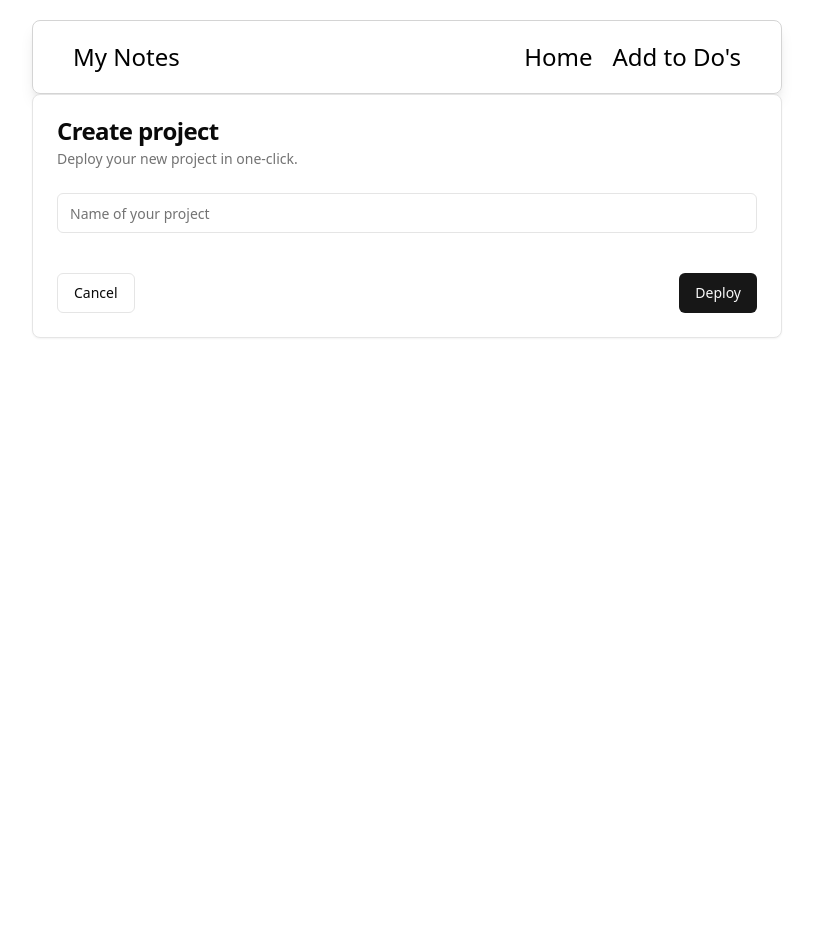
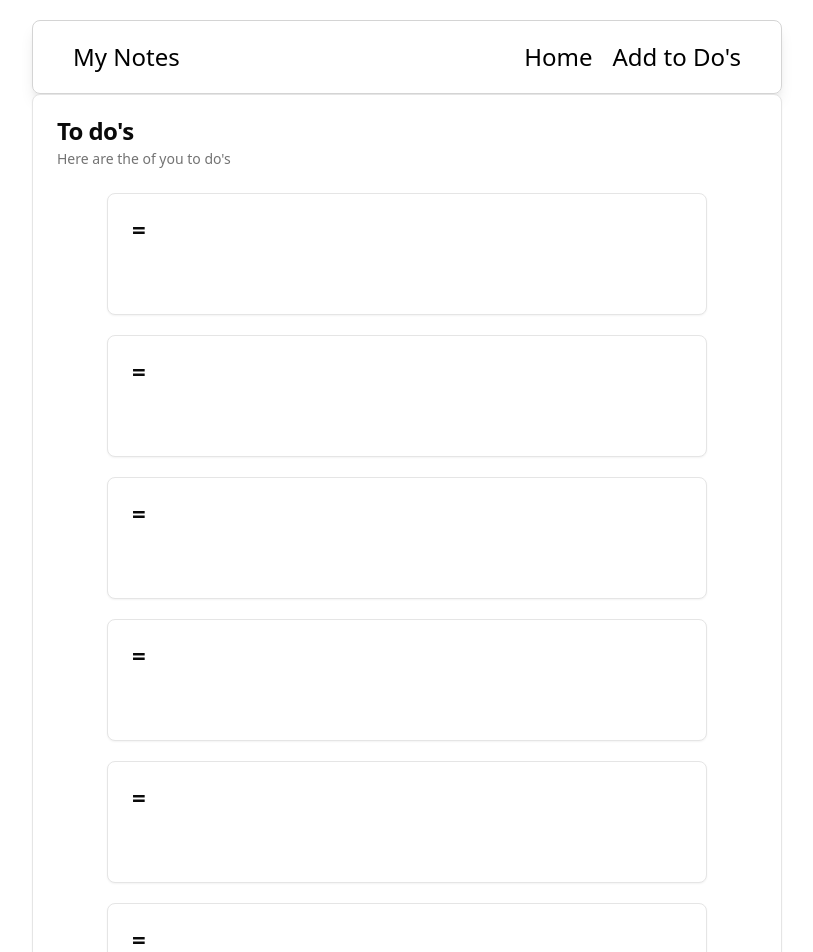
Before and after one commit to N-Berns/TodoList, a React (Vite) app: page / in a window 1280 px wide. Shown: the top 952 px of the page, without its empty margins (233-1046 px from the left). Before the commit the page ends 800 px from the top, so only its background shows below. Built offline with nearby package versions, Linux system fonts and the light colour scheme.

Commit message:
anohter push

```diff
--- a/src/components/TodoCard.jsx
+++ b/src/components/TodoCard.jsx
@@ -7,17 +7,16 @@ import {
   CardTitle,
 } from "@/components/ui/card";
 
-
-const TodoCard = () => {
+const TodoCard = ({ name, todo, date }) => {
   return (
     <div>
-      <Card className="w-[750px]">
+      <Card className="w-[600px]">
         <CardHeader>
-          <CardTitle>Mag Gmall</CardTitle>
+          <CardTitle>={name}</CardTitle>
         </CardHeader>
-        <CardContent>Mag shopping sa Gmall</CardContent>
+        <CardContent>{todo}</CardContent>
         <CardFooter className="flex justify-between">
-          <h1>February 12, 2025</h1>
+          <h1>{date}</h1>
         </CardFooter>
       </Card>
     </div>
--- a/src/pages/Todos.jsx
+++ b/src/pages/Todos.jsx
@@ -9,30 +9,28 @@ import {
   CardTitle,
 } from "@/components/ui/card";
 import { Input } from "@/components/ui/input";
+import TodoCard from "@/components/TodoCard";
 
 const Todos = () => {
   return (
     <div>
       <Card className="w-[750px]">
         <CardHeader>
-          <CardTitle>Create project</CardTitle>
-          <CardDescription>
-            Deploy your new project in one-click.
-          </CardDescription>
+          <CardTitle>To do's </CardTitle>
+          <CardDescription>Here are the of you to do's</CardDescription>
         </CardHeader>
         <CardContent>
-          <form>
-            <div className="grid w-full items-center gap-4">
-              <div className="flex flex-col space-y-1.5">
-                <Input id="name" placeholder="Name of your project" />
-              </div>
-              <div className="flex flex-col space-y-1.5"></div>
-            </div>
-          </form>
+          <div className="flex flex-col gap-y-5 items-center">
+            <TodoCard />
+            <TodoCard />
+            <TodoCard />
+            <TodoCard />
+            <TodoCard />
+            <TodoCard />
+          </div>
         </CardContent>
         <CardFooter className="flex justify-between">
-          <Button variant="outline">Cancel</Button>
-          <Button>Deploy</Button>
+          <h1>Made with ♥ by Mario Inguito</h1>
         </CardFooter>
       </Card>
     </div>
```
